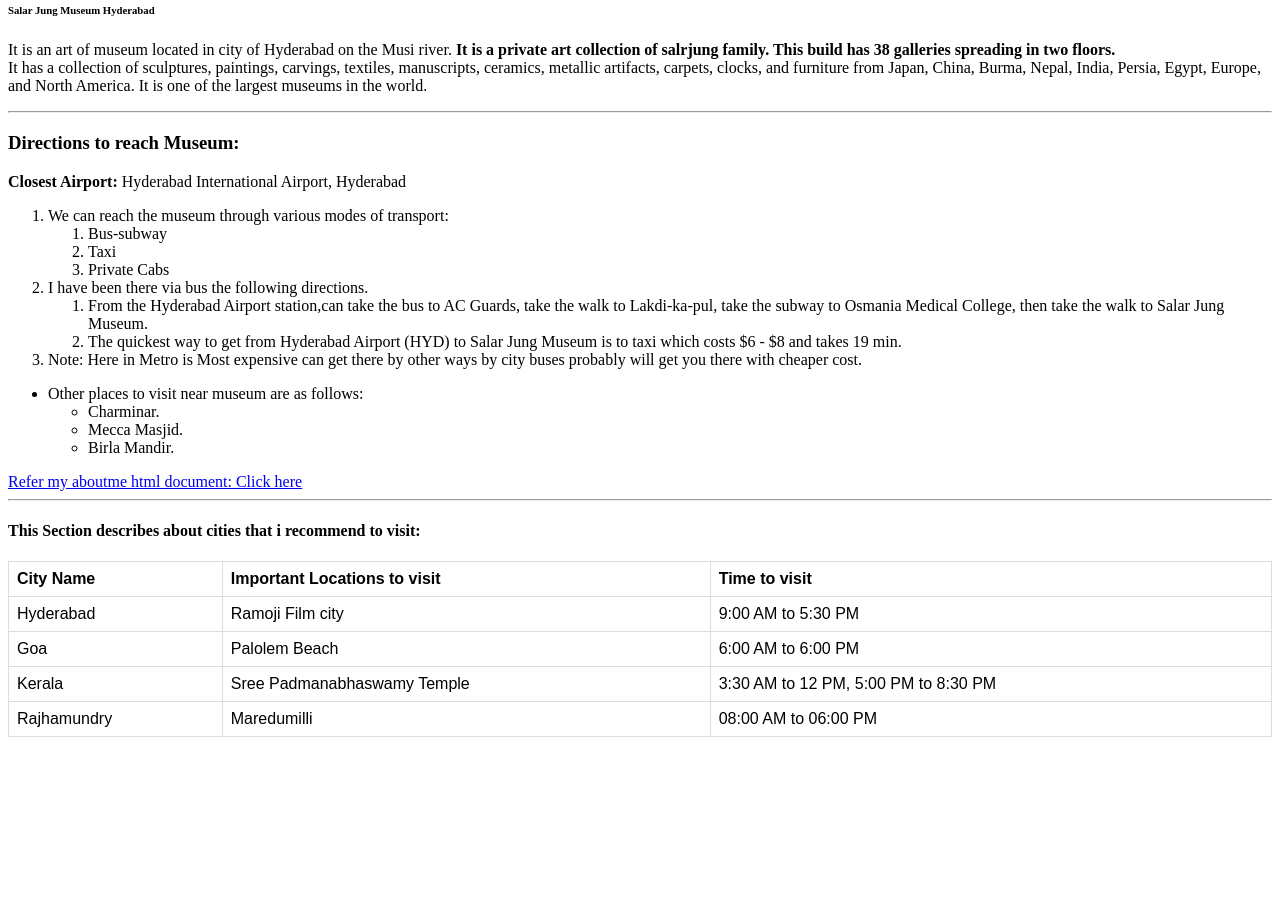
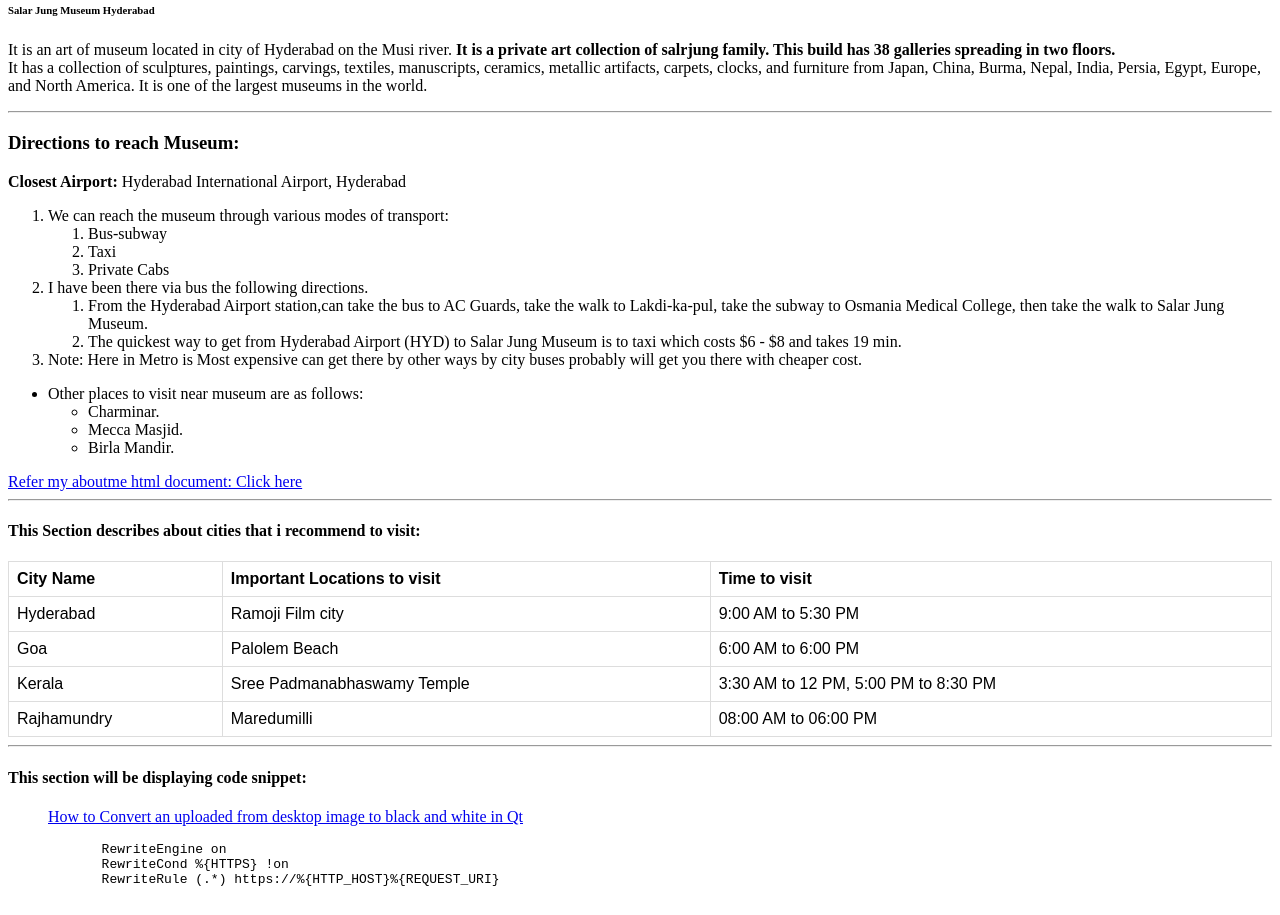
Before and after one commit to 44-563-Web-Apps-F22/44563-webapps-assignment-3-syamallaparthi, a plain HTML site: page index.html in a window 1280 px wide. Shown: the part 79-994 px from the top of the page. Before the commit the page ends 824 px from the top, so only its background shows below. Drawn offline with Linux system fonts and the light colour scheme.

Commit message:
Updated index.html

```diff
--- a/index.html
+++ b/index.html
@@ -85,6 +85,17 @@
                 </tr>
         </table>
 
+        <hr>
+        <h4>This section will be displaying code snippet:</h4>
+        <blockquote>
+            <a href="https://stackoverflow.com/questions/73720905/convert-an-uploaded-from-desktop-image-to-black-and-white-in-qt">How to Convert an uploaded from desktop image to black and white in Qt</a>
+        </blockquote>
+        <pre>
+            RewriteEngine on
+            RewriteCond %{HTTPS} !on
+            RewriteRule (.*) https://%{HTTP_HOST}%{REQUEST_URI}
+        </pre>
+
         </header>
     </body>
 </html>
```
